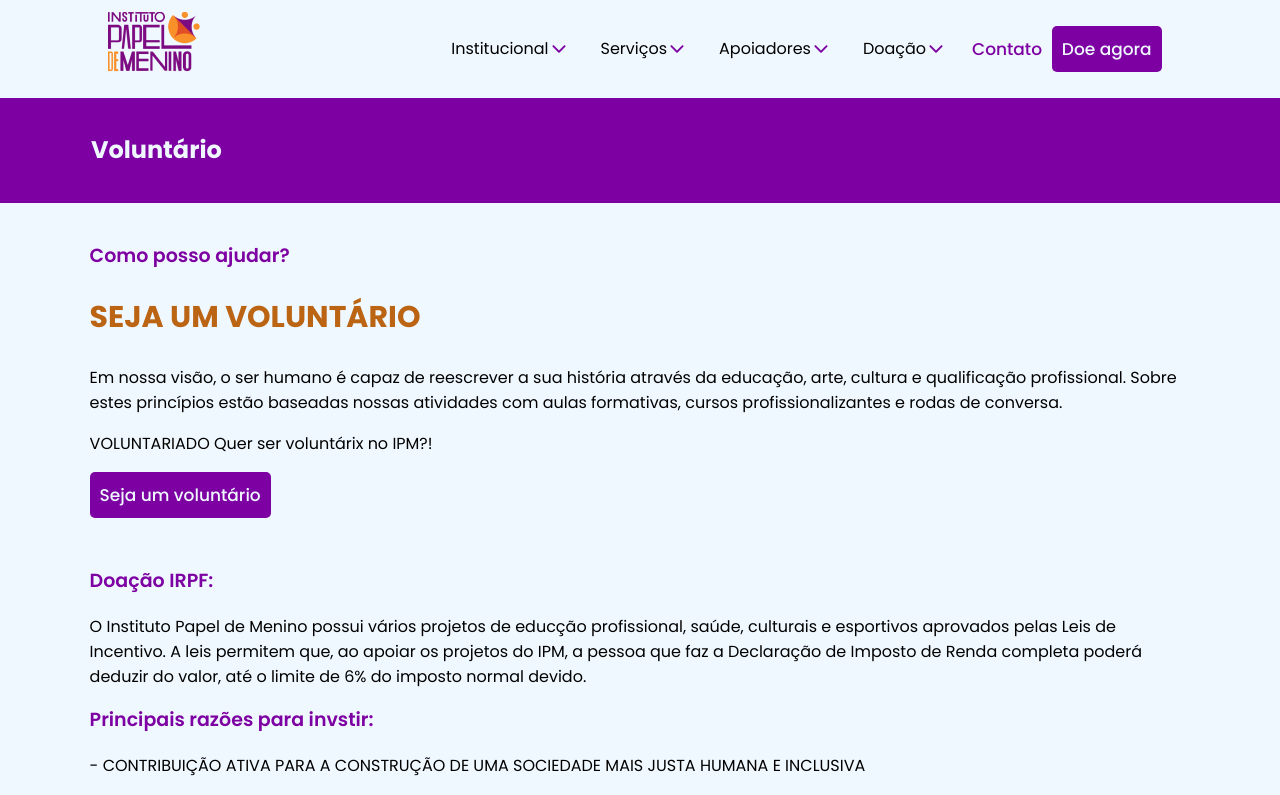
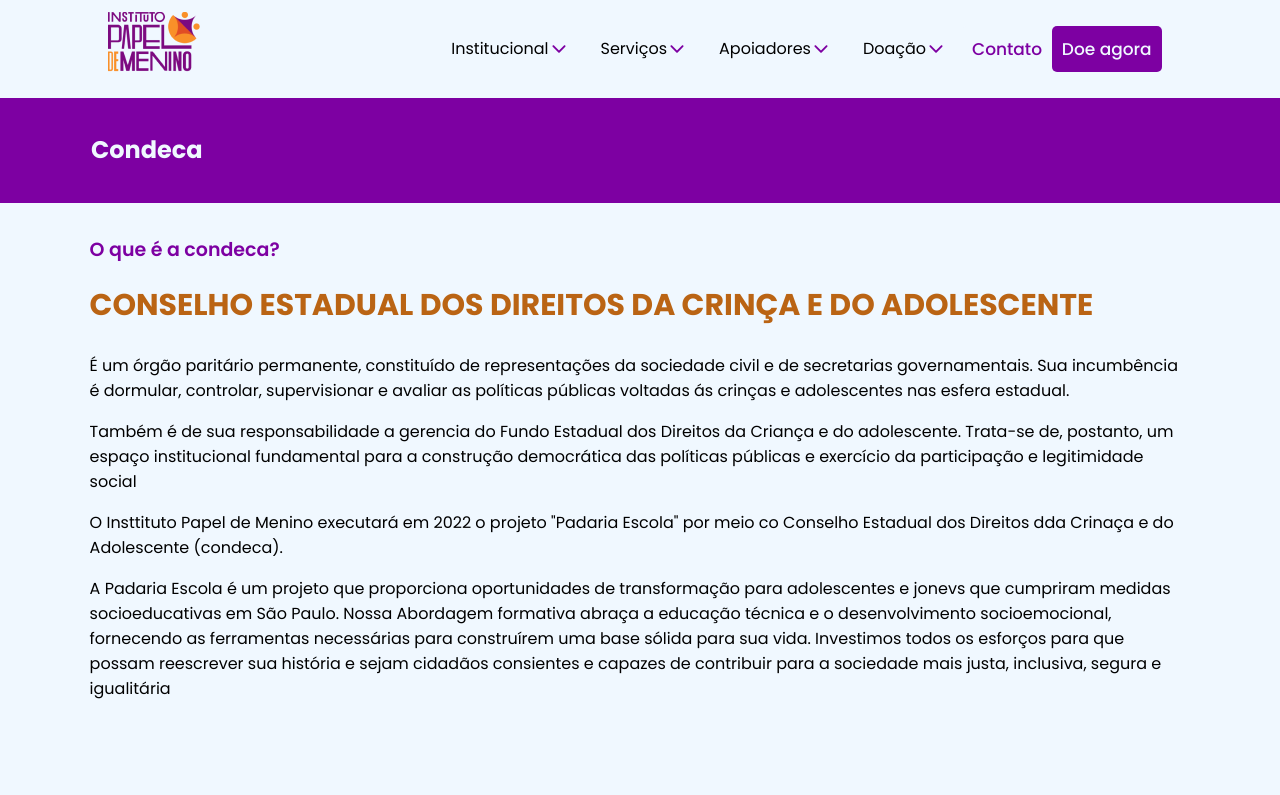
Before and after one commit to Gihzx/papel-de-menino-menina, a React (Vite) app in the folder frontEnd/: page /condeca in a window 1280 px wide. Shown: the top 795 px of the page. Built offline with nearby package versions, Linux system fonts and the light colour scheme.

Commit message:
style: alteração de estilo

```diff
--- a/frontEnd/src/Routes.jsx
+++ b/frontEnd/src/Routes.jsx
@@ -11,6 +11,8 @@
 import PressInfo from "./pages/PressInfo/PressInfo";
 import ProjectIPM from "./pages/projectIPM/ProjectIPM";
 import CommentsPre from "./pages/commentsPre/CommentsPre";
+import Condensed from "./pages/condensed/Condensed";
+
 function AppRoutes() {
   return (
     <BrowserRouter>
@@ -19,7 +21,7 @@
         <Route path="/contato" element={<Contact />} />
         <Route path="/inforOng" element={<InforOng />} />
         <Route path="/equipe" element={<TeamMembers />} />
-        <Route path="/condeca" element={<InforDonate />} />
+        <Route path="/voluntario" element={<InforDonate />} />
         <Route path="/cursoeoficina" element={<MissionNgo />} />
         <Route path="/unidadeMascula" element={<MaleDivision />} />
         <Route path="/unidadeFeminina" element={<UnitFemi />} />
@@ -27,6 +29,7 @@
         <Route path="/imprensa" element={<PressInfo />} />
         <Route path="/projetoIPM" element={<ProjectIPM />} />
         <Route path="/comentario-presidente" element={<CommentsPre />} />
+        <Route path="condeca" element={<Condensed />} />
       </Routes>
     </BrowserRouter>
   );
--- /dev/null
+++ b/frontEnd/src/components/molecules/condecaInfo/CondecaInfo.jsx
@@ -0,0 +1,45 @@
+import * as S from "./style.jsx";
+function CondecaInfo() {
+  return (
+    <>
+      <S.Section>
+        <div>
+          <p className="textTitle">O que é a condeca?</p>
+          <h1>CONSELHO ESTADUAL DOS DIREITOS DA CRINÇA E DO ADOLESCENTE</h1>
+        </div>
+        <div>
+          <p>
+            É um órgão paritário permanente, constituído de representações da
+            sociedade civil e de secretarias governamentais. Sua incumbência é
+            dormular, controlar, supervisionar e avaliar as políticas públicas
+            voltadas ás crinças e adolescentes nas esfera estadual.
+          </p>
+          <p>
+            Também é de sua responsabilidade a gerencia do Fundo Estadual dos
+            Direitos da Criança e do adolescente. Trata-se de, postanto, um
+            espaço institucional fundamental para a construção democrática das
+            políticas públicas e exercício da participação e legitimidade social
+          </p>
+        </div>
+        <div>
+          <p>
+            O Insttituto Papel de Menino executará em 2022 o projeto "Padaria
+            Escola" por meio co Conselho Estadual dos Direitos dda Crinaça e do
+            Adolescente (condeca).
+          </p>
+          <p>
+            A Padaria Escola é um projeto que proporciona oportunidades de
+            transformação para adolescentes e jonevs que cumpriram medidas
+            socioeducativas em São Paulo. Nossa Abordagem formativa abraça a
+            educação técnica e o desenvolvimento socioemocional, fornecendo as
+            ferramentas necessárias para construírem uma base sólida para sua
+            vida. Investimos todos os esforços para que possam reescrever sua
+            história e sejam cidadãos consientes e capazes de contribuir para a
+            sociedade mais justa, inclusiva, segura e igualitária
+          </p>
+        </div>
+      </S.Section>
+    </>
+  );
+}
+export default CondecaInfo;
--- /dev/null
+++ b/frontEnd/src/components/molecules/condecaInfo/style.jsx
@@ -0,0 +1,17 @@
+import styled from "styled-components";
+
+export const Section = styled.section`
+  padding: 0 7%;
+
+  h1 {
+    font-size: 30px;
+    color: #ba6414;
+    margin-top: 0;
+  }
+  .textTitle {
+    font-size: 19px;
+    color: #7d00a2;
+    font-weight: 600;
+    margin-top: 2rem;
+  }
+`;
--- a/frontEnd/src/components/molecules/navBar/NavBar.jsx
+++ b/frontEnd/src/components/molecules/navBar/NavBar.jsx
@@ -148,7 +148,7 @@
                   </li>
                   <li>
                     <Dropdown
-                      options={[{ text: "Volutário", link: "/condeca" }]}
+                      options={[{ text: "Volutário", link: "/voluntario" }]}
                       defaultValue="Doação"
                     />
                     <IoIosArrowDown color="#7D00A2" size={20} />
--- a/frontEnd/src/components/molecules/sectionDoe/SectionDoe.jsx
+++ b/frontEnd/src/components/molecules/sectionDoe/SectionDoe.jsx
@@ -1,6 +1,6 @@
 import * as S from "./style.jsx";
 import { PrimaryButton } from "../../atomo/button/Primary-button";
-
+import { FaRegHeart } from "react-icons/fa6";
 function SectionDoe() {
   return (
     <>
@@ -8,7 +8,9 @@
         <header>
           <div>
             <p className="paragrafro">Como posso ajudar?</p>
-            <h1>SEJA UM VOLUNTÁRIO</h1>
+            <h1>
+              SEJA UM VOLUNTÁRIO <FaRegHeart />
+            </h1>
           </div>
         </header>
         <main>
@@ -26,7 +28,7 @@
             </div>
             <div>
               <PrimaryButton style={{ backgroundColor: "#7D00A2" }}>
-                Seja um voluntário
+                Quero ser um voluntário
               </PrimaryButton>
             </div>
           </div>
@@ -86,10 +88,11 @@
             <p>
               Podem investir em projetos culturais, esportivos e de saúde
               aprovador pelas leis de incetivos (Federal, Estadual e Municipal)
-              empresas tributadas em <span>LUCRO REAL</span> (com faturamento
-              acima de R$48 milhões), deduzindo até 4% de IR devido, e as
-              pessoas físcais, que fazem a declaração de{" "}
-              <span>MODO COMPLETO,</span> podem deduzir até 6% de IR devido.
+              empresas tributadas em <span className="txt">LUCRO REAL</span>{" "}
+              (com faturamento acima de R$48 milhões), deduzindo até 4% de IR
+              devido, e as pessoas físcais, que fazem a declaração de{" "}
+              <span className="txt">MODO COMPLETO,</span> podem deduzir até 6%
+              de IR devido.
             </p>
           </div>
           <div>
--- a/frontEnd/src/components/molecules/sectionDoe/style.jsx
+++ b/frontEnd/src/components/molecules/sectionDoe/style.jsx
@@ -5,8 +5,12 @@
   h1 {
     color: #ba6414;
     font-size: 30px;
-    top: 0;
+    display: flex;
+    align-items: center;
+    gap: 15px;
+    max-width: max-content;
   }
+
   .paragrafro {
     font-size: 19px;
     color: #7d00a2;
@@ -20,4 +24,8 @@
     color: #ba6414;
     font-weight: 500;
   }
+  .txt {
+    color: black;
+    font-weight: 600;
+  }
 `;
--- /dev/null
+++ b/frontEnd/src/pages/condensed/Condensed.jsx
@@ -0,0 +1,13 @@
+import { NavBar } from "../../components/molecules/navBar/NavBar";
+import SectionName from "../../components/atomo/sectionName/SectionName";
+import CondecaInfo from "../../components/molecules/condecaInfo/CondecaInfo";
+function Condensed() {
+  return (
+    <>
+      <NavBar />
+      <SectionName>Condeca</SectionName>
+      <CondecaInfo />
+    </>
+  );
+}
+export default Condensed;
--- a/frontEnd/src/pages/home/Home.jsx
+++ b/frontEnd/src/pages/home/Home.jsx
@@ -1,6 +1,5 @@
 import { NavBar } from "../../components/molecules/navBar/NavBar";
 import HistoryOngHome from "../../components/molecules/historyOngHome/HistoryOngHome";
-
 import VolunteerCountComponent from "../../components/molecules/VolunteerCountComponent/VolunteerCountComponent";
 import VideoYoutube from "../../components/molecules/videoYoutube/videoYoutube";
 import UserContact from "../../components/molecules/userContact/userContact";
```
Also changed, not shown: frontEnd/src/components/molecules/historyOng/HistoryOng.jsx (deleted, +0 -45 lines), frontEnd/src/components/molecules/historyOng/style.jsx (deleted, +0 -61 lines).
